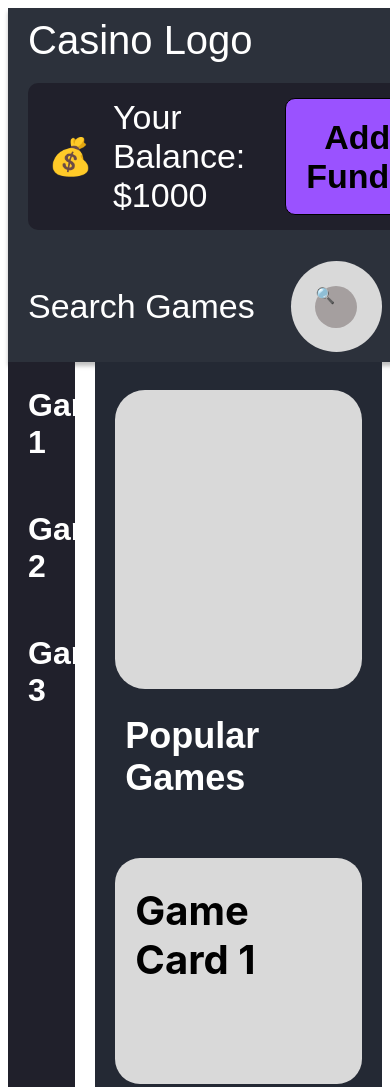
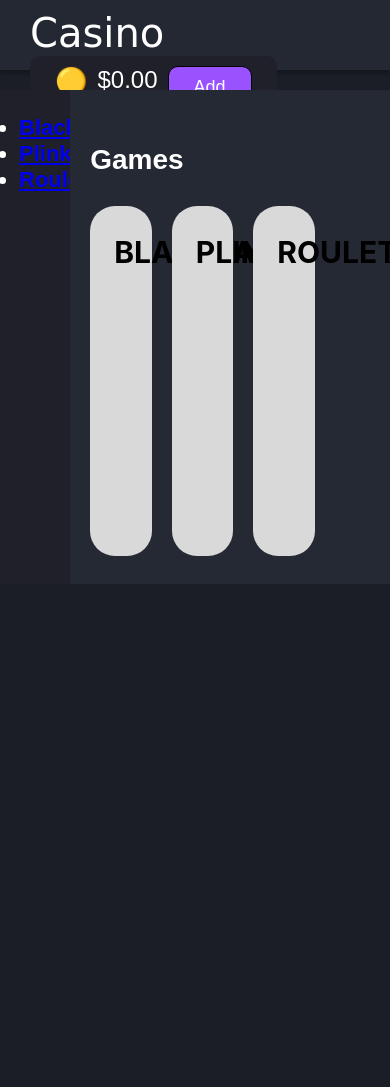
Before and after one commit to jaewooklee0/s, a plain HTML site: page index.html in a window 390 px wide. Shown: the top 1087 px of the page. After the commit the page ends 844 px from the top, so only its background shows below. Drawn offline with Linux system fonts and the light colour scheme.

Commit message:
please work

```diff
--- a/index.html
+++ b/index.html
@@ -5,42 +5,38 @@
   <meta name="viewport" content="width=device-width, initial-scale=1.0">
   <title>Casino</title>
   <link rel="stylesheet" href="styles.css">
+  <script src="scripts.js" defer></script> <!-- Include JavaScript file -->
 </head>
 <body>
   <header class="casino-header">
-        <div class="casino-logo">Casino Logo</div>
+    <h1 class="casino-logo">Casino</h1>
     <div class="balance-container">
-            <div class="balance-display">
-                <span class="balance-icon">💰</span>
-                <span>Your Balance: $1000</span>
+      <div class="balance-info">
+        <span class="balance-icon">🟡</span>
+        <span id="balance">$0.00</span> <!-- Add an ID for JS to manipulate balance -->
       </div>
-            <button class="add-funds-btn">Add Funds</button>
-        </div>
-        <div class="search-container">
-            <span class="search-text">Search Games</span>
-            <div class="search-icon">
-                <div class="search-icon-inner">🔍</div>
-            </div>
+      <button class="add-funds-btn" onclick="addFunds()">Add</button> <!-- Call addFunds() -->
     </div>
   </header>
 
-    <div class="casino-content">
-        <aside class="sidebar">
-            <div class="sidebar-item">Game 1</div>
-            <div class="sidebar-item">Game 2</div>
-            <div class="sidebar-item">Game 3</div>
-        </aside>
   <main class="main-content">
-            <div class="banner"></div>
-            <h2 class="section-title">Popular Games</h2>
+    <nav class="sidebar">
+      <ul>
+        <li><a href="blackjack.html">Blackjack</a></li>
+        <li><a href="#">Plinko</a></li>
+        <li><a href="#">Roulette</a></li>
+      </ul>
+    </nav>
+
+    <section class="games-container">
+      <div class="featured-game"></div>
+      <h2 class="games-title">Games</h2>
       <div class="game-grid">
-                <div class="game-card">Game Card 1</div>
-                <div class="game-card">Game Card 2</div>
-                <div class="game-card">Game Card 3</div>
+        <article class="game-card" id="blackjack-game">BLACKJACK</article>
+        <article class="game-card">PLINKO</article>
+        <article class="game-card">ROULETTE</article>
       </div>
+    </section>
   </main>
-    </div>
-
-    <script src="script.js"></script>
 </body>
 </html>
--- a/script.js
+++ b/script.js
@@ -1,4 +1,17 @@
-// script.js
+let balance = 1000; // Starting balance
 
-// You can add your JavaScript code here.
-console.log("Welcome to the Casino!");
+// Function to add funds in increments of 1000
+function addFunds() {
+  balance += 1000;
+  document.getElementById("balance").innerText = `$${balance.toFixed(2)}`;
+  localStorage.setItem('balance', balance); // Store balance in localStorage
+}
+
+// On load, update balance from localStorage
+window.onload = function () {
+  const storedBalance = localStorage.getItem('balance');
+  if (storedBalance) {
+    balance = parseFloat(storedBalance);
+    document.getElementById("balance").innerText = `$${balance.toFixed(2)}`;
+  }
+};
--- a/styles.css
+++ b/styles.css
@@ -1,175 +1,126 @@
+* {
+    box-sizing: border-box;
+    margin: 0;
+    padding: 0;
+  }
+
+  body {
+    background-color: #1b1e26;
+    font-family: 'Istok Web', sans-serif;
+    overflow-y: scroll;
+  }
+
   .casino-header {
     background-color: rgba(36, 41, 52, 0.96);
     box-shadow: 0 4px 4px rgba(0, 0, 0, 0.25);
     display: flex;
+    height: 70px;
     width: 100%;
     align-items: center;
     justify-content: space-between;
-    padding: 10px 48px;
+    padding: 10px 30px;
     flex-wrap: wrap;
-    gap: 20px;
   }
 
   .casino-logo {
     color: #fff;
-    font: 400 90px 'Oleo Script', sans-serif;
+    font: 400 40px 'Oleo Script', cursive;
   }
 
   .balance-container {
     border-radius: 10px;
     background-color: #20202b;
     display: flex;
-    padding: 15px 25px;
-    gap: 40px;
+    padding: 10px 25px;
+    gap: 10px;
     font-family: 'Istok Web', sans-serif;
     color: #fff;
   }
 
-.balance-display {
+  .balance-info {
     display: flex;
-    gap: 20px;
-    font-weight: 400;
-    font-size: 34px;
-    align-items: center;
+    gap: 10px;
+    font-size: 24px;
   }
 
   .balance-icon {
-    font-size: 36px;
+    font-size: 26px;
   }
 
   .add-funds-btn {
     border-radius: 10px;
     background-color: #9a52ff;
-    font-size: 34px;
-    font-weight: 700;
-    padding: 15px 38px;
+    font-size: 18px;
+    padding: 10px 25px;
     border: 1px solid #000;
+    color: white;
+    cursor: pointer;
   }
 
-.search-container {
+  .main-content {
     display: flex;
-    margin-top: 11px;
-    gap: 36px;
-    align-items: center;
-}
-
-.search-text {
-    color: #fff;
-    font: 400 34px 'Istok Web', sans-serif;
-}
-
-.search-icon {
-    background-color: #d9d9d9;
-    border-radius: 50%;
-    width: 91px;
-    height: 91px;
-    display: flex;
-    align-items: center;
-    justify-content: center;
-}
-
-.search-icon-inner {
-    background-color: #a59f9f;
-    border-radius: 50%;
-    width: 42px;
-    height: 42px;
-}
-
-.casino-content {
     width: 100%;
-    display: flex;
-    gap: 20px;
+    margin-top: 20px;
   }
 
   .sidebar {
     background-color: #20202b;
+    color: #fff;
+    font: 700 22px 'Istok Web', sans-serif;
+    padding: 25px 19px;
     width: 18%;
-    color: #fff;
-    font: 700 32px 'Istok Web', sans-serif;
-    padding-bottom: 783px;
   }
 
-.sidebar-item {
-    display: flex;
-    align-items: center;
-    justify-content: space-between;
-    padding: 25px 31px;
+  .games-container {
+    background-color: #242934;
+    width: 82%;
+    padding: 28px 20px;
   }
 
-.main-content {
-    background-color: #242934;
-    width: 82%;
-    padding: 28px 80px 224px 19px;
-}
-
-.banner {
-    border-radius: 30px;
-    background-color: #d9d9d9;
-    width: 100%;
-    height: 299px;
-}
-
-.section-title {
+  .games-title {
     color: #fff;
-    margin: 26px 0 0 24px;
-    font: 700 36px 'Istok Web', sans-serif;
+    font: 700 28px 'Istok Web', sans-serif;
+    margin: 26px 0;
   }
 
   .game-grid {
-    margin-top: 56px;
     display: flex;
     gap: 20px;
-    max-width: 803px;
+    margin-top: 30px;
+    flex-wrap: wrap;
   }
 
   .game-card {
     border-radius: 25px;
     background-color: #d9d9d9;
-    flex: 1;
     color: #000;
-    padding: 28px 24px 260px;
-    font: 700 45px 'Inter', sans-serif;
+    font: 700 30px 'Inter', sans-serif;
+    padding: 28px 24px;
+    width: 22%;
+    height: 350px;
+    text-align: center;
   }
 
-@media (max-width: 991px) {
-    .casino-header {
-        padding: 10px 20px;
+  .blackjack-container {
+    background-color: #242934;
+    color: #fff;
+    text-align: center;
+    padding: 20px;
   }
 
-    .casino-logo {
-        font-size: 40px;
+  #game-area {
+    margin-top: 20px;
   }
 
-    .balance-container,
-    .add-funds-btn {
-        white-space: normal;
-        padding: 15px 20px;
+  button {
+    background-color: #9a52ff;
+    color: #fff;
+    border: none;
+    padding: 10px 20px;
+    border-radius: 5px;
+    cursor: pointer;
   }
 
-    .sidebar {
-        padding-bottom: 100px;
+  button:hover {
+    background-color: #6e3fcc;
   }
-
-    .sidebar-item {
-        padding: 25px 20px;
-    }
-
-    .main-content {
-        padding: 28px 20px 100px;
-    }
-
-    .section-title {
-        margin-left: 10px;
-    }
-
-    .game-grid {
-        flex-direction: column;
-        margin-top: 40px;
-    }
-
-    .game-card {
-        font-size: 40px;
-        margin-top: 19px;
-        padding: 28px 20px 100px;
-    }
-}
```
Also changed, not shown: blackjack.html (added, +42 -0 lines), blackjack.js (added, +164 -0 lines). Lines whose indentation alone changed are shown as unchanged.
